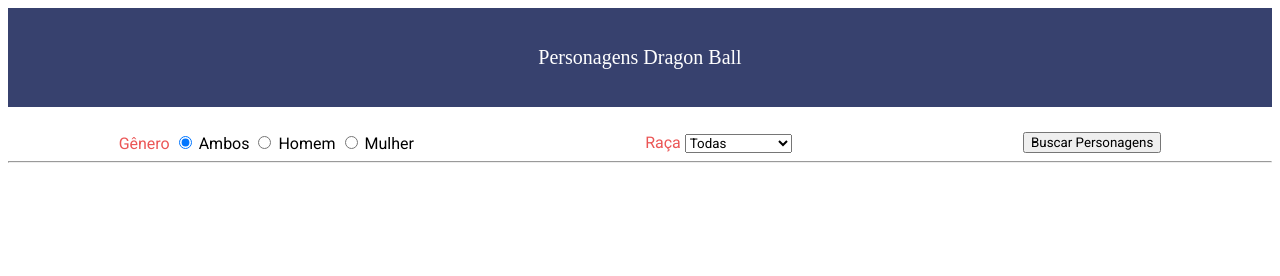
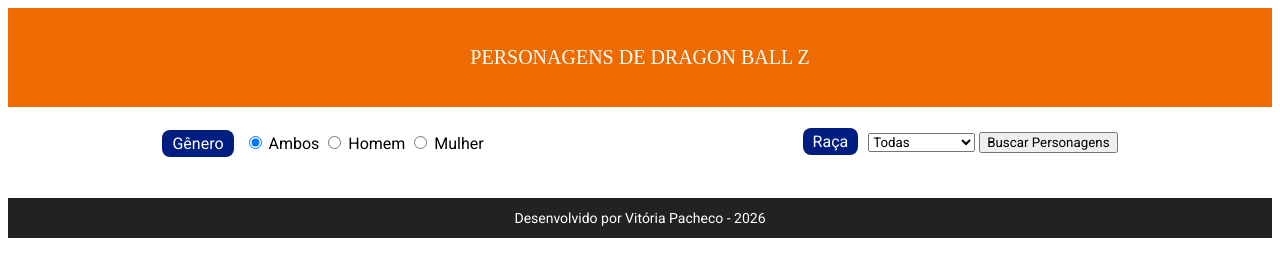
Before and after one commit to pchco/PW2026, a plain HTML site: page personagens-DBZ/index.html in a window 1280 px wide. Drawn offline with Linux system fonts and the light colour scheme.

Commit message:
Commits do projeto de DBZ (melhorando design e adicionando música de fundo)

```diff
--- a/personagens-DBZ/index.html
+++ b/personagens-DBZ/index.html
@@ -1,26 +1,29 @@
 <!doctype html>
 <html lang="pt-br">
   <head>
+    <style>
+      @import url("https://fonts.googleapis.com/css2?family=Montserrat:ital,wght@0,100..900;1,100..900&family=Roboto:ital,wght@0,100..900;1,100..900&display=swap");
+    </style>
     <meta charset="UTF-8" />
     <meta name="viewport" content="width=device-width, initial-scale=1.0" />
     <title>Personagens Dragon Ball</title>
     <link rel="stylesheet" href="style.css" />
   </head>
   <body>
-    <header>Personagens Dragon Ball</header>
+    <header>PERSONAGENS DE DRAGON BALL Z</header>
 
     <div class="formUser">
       <!-- Info do genero -->
       <div>
-        <span style="color: rgb(235, 86, 86)">Gênero</span>
+        <span class="tituloFiltro">Gênero</span>
         <input type="radio" name="g" checked /> Ambos
         <input type="radio" name="g" value="male" /> Homem
         <input type="radio" name="g" value="female" /> Mulher
       </div>
 
-      <!-- Info da nacionalidade -->
+      <!-- Info da raça -->
       <div>
-        <span style="color: rgb(235, 86, 86)">Raça</span>
+        <span class="tituloFiltro">Raça</span>
         <select id="race">
           <option value="">Todas</option>
           <option value="Human">Humano</option>
@@ -32,22 +35,10 @@
           <option value="Nucleico benigno">Kaiohshins</option>
           <option value="Unknown">Desconhecida</option>
         </select>
+
+        <button onclick="buscar()">Buscar Personagens</button>
       </div>
-
-      <!-- Info Quantidade -->
-      <!-- <div>
-        Quantidade
-        <select id="qt">
-          <option value="1">1</option>
-          <option value="2">2</option>
-          <option value="3">3</option>
-          <option value="4">4</option>
-        </select>
-      </div> -->
-      <button onclick="buscar()">Buscar Personagens</button>
     </div>
-
-    <hr />
 
     <div class="allUsers">
       <!-- <div class="user">
@@ -70,6 +61,13 @@
         </div>
       </div> -->
     </div>
+
+    <audio id="musica" autoplay loop>
+      <source src="audio-dbz.mp3" type="audio/mpeg" />
+    </audio>
+
+    <footer class="footer">Desenvolvido por Vitória Pacheco - 2026</footer>
+
     <script src="script.js"></script>
   </body>
 </html>
--- a/personagens-DBZ/script.js
+++ b/personagens-DBZ/script.js
@@ -1,3 +1,9 @@
+document.onclick = function(){
+  const musica = document.getElementById("musica");
+  musica.play();
+  document.onclick = null;
+}
+
 async function buscar() {
   let url = "https://dragonball-api.com/api/characters?limit=58";
 
--- a/personagens-DBZ/style.css
+++ b/personagens-DBZ/style.css
@@ -1,11 +1,9 @@
-@import url("https://fonts.googleapis.com/css2?family=Roboto:ital,wght@0,100..900;1,100..900&display=swap");
-
 * {
   font-family: "Roboto";
 }
 
 header {
-  background-color: rgb(55, 65, 110);
+  background-color: rgb(238, 107, 0);
   color: white;
   text-align: center;
   font-size: 20px;
@@ -30,7 +28,7 @@
 }
 
 .user {
-  /* background-color: rgb(187, 170, 148); */
+  background-color: rgb(250, 192, 224);
   display: flex;
   justify-content: center;
   align-items: center;
@@ -68,3 +66,20 @@
 img:hover {
   transform: scale(1.2);
 }
+
+.footer {
+    background-color: #222;
+    color: #fff;
+    text-align: center;
+    padding: 12px 0;
+    font-size: 14px;
+    margin-top: 30px;
+}
+
+.tituloFiltro{
+  background-color: rgb(0, 30, 128);
+  color: white;
+  padding: 4px 10px;
+  border-radius: 8px;
+  margin-right: 6px;
+}
```
Also changed, not shown: 1 other file.
